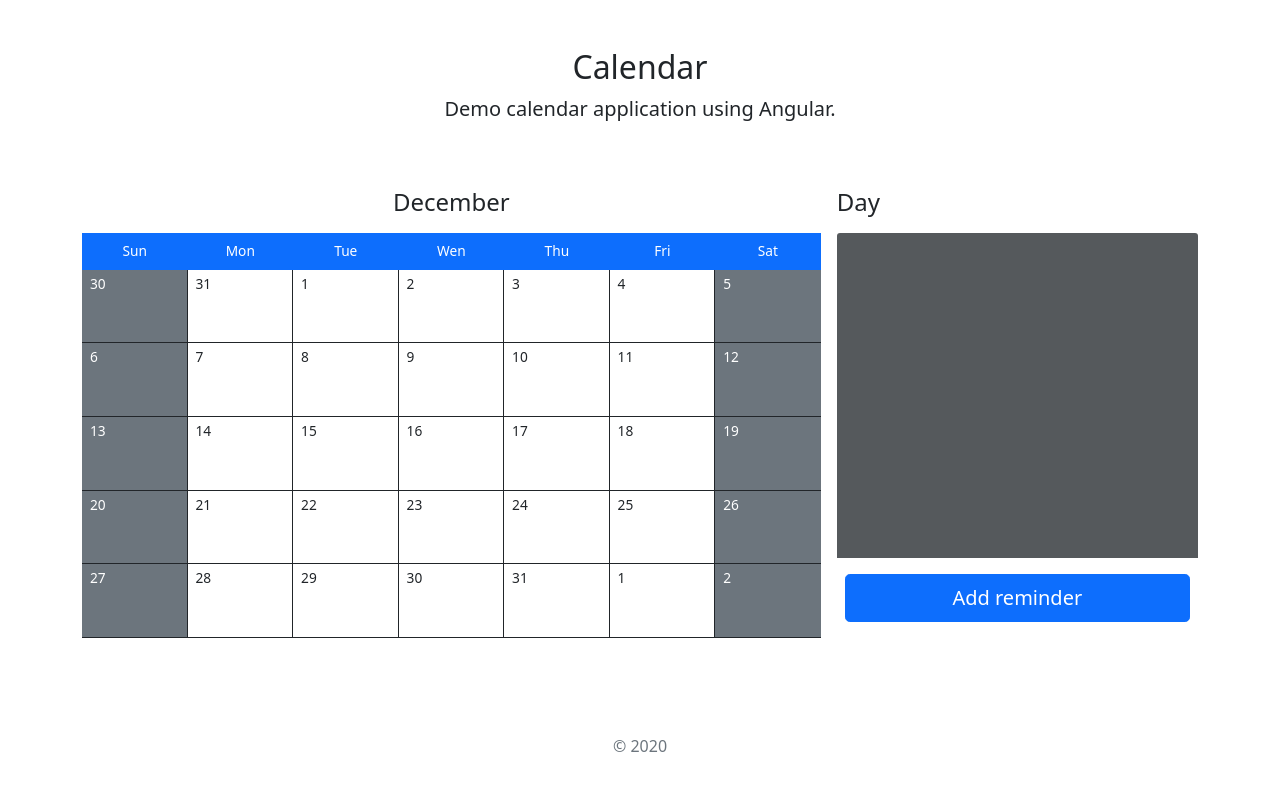
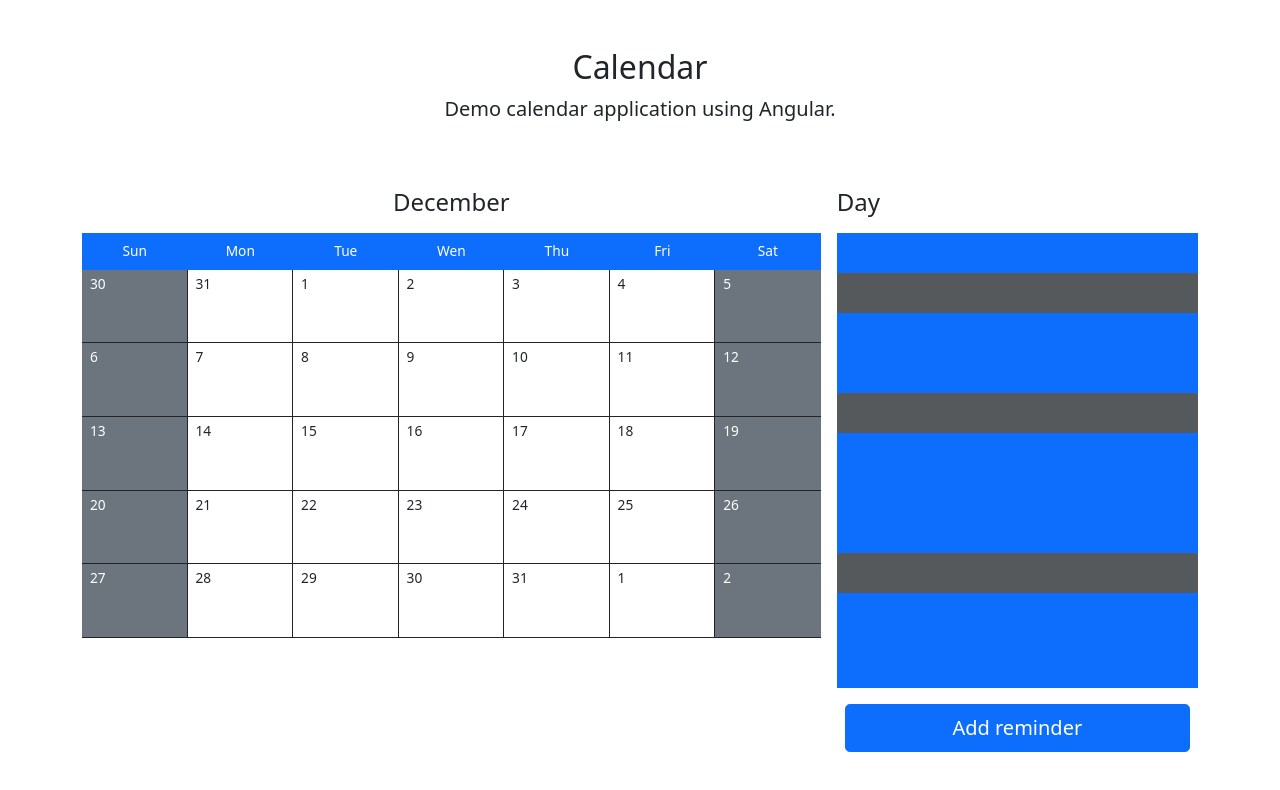
Before and after one commit to EleazarSauz/calendar-app, an Angular app: page /day in a window 1280 px wide. Shown: the top 790 px of the page. Built offline with nearby package versions, Linux system fonts and the light colour scheme.

Commit message:
feature schedule day

```diff
--- a/src/app/components/day.component.html
+++ b/src/app/components/day.component.html
@@ -1,11 +1,21 @@
 
 <h4 class="mb-3">Day</h4>
 
-<svg class="bd-placeholder-img card-img-top" width="100%" height="325" xmlns="http://www.w3.org/2000/svg" role="img"
-    aria-label="Placeholder: Thumbnail" preserveAspectRatio="xMidYMid slice" focusable="false">
-    <title>Placeholder</title>
-    <rect width="100%" height="100%" fill="#55595c"></rect>
-</svg>
+<div class="h-50 overflow-auto">
+    <div class="bg-primary" style="height: 800px; display: grid; grid-template-rows: repeat(20, 40px);">
+        <svg
+            *ngFor="let reminder of listReminders"
+            class="bd-placeholder-img card-img-top"
+            [style.grid-row-start]="reminder"
+            width="100%" height="100%" xmlns="http://www.w3.org/2000/svg" role="img"
+            aria-label="Placeholder: Thumbnail" preserveAspectRatio="xMidYMid slice" focusable="false"
+        >
+            <title>Placeholder</title>
+            <rect width="100%" height="100%" fill="#55595c"></rect>
+        </svg>
+    </div>
+</div>
+
 
 <div class="mt-3 px-2">
     <button type="button" [routerLink]="['/reminder']" class="btn btn-primary btn-lg w-100">Add reminder</button>
--- a/src/app/components/day.component.ts
+++ b/src/app/components/day.component.ts
@@ -6,6 +6,9 @@ import { Component, OnInit } from '@angular/core';
   styles: []
 })
 export class DayComponent implements OnInit {
+  hours: number[] = [...Array(24).keys()];
+
+  listReminders: number[] = [2,5,9,13,17]
 
   constructor() { }
 
```
Also changed, not shown: src/app/components/add-reminder.component.ts (+3 -4 lines).
